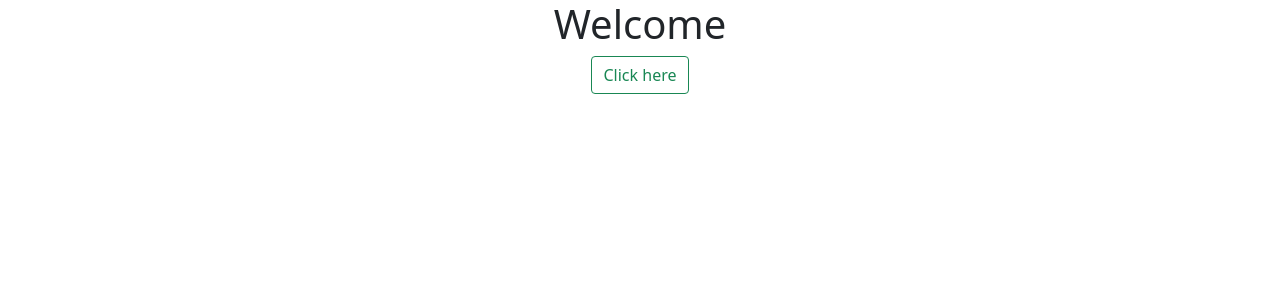
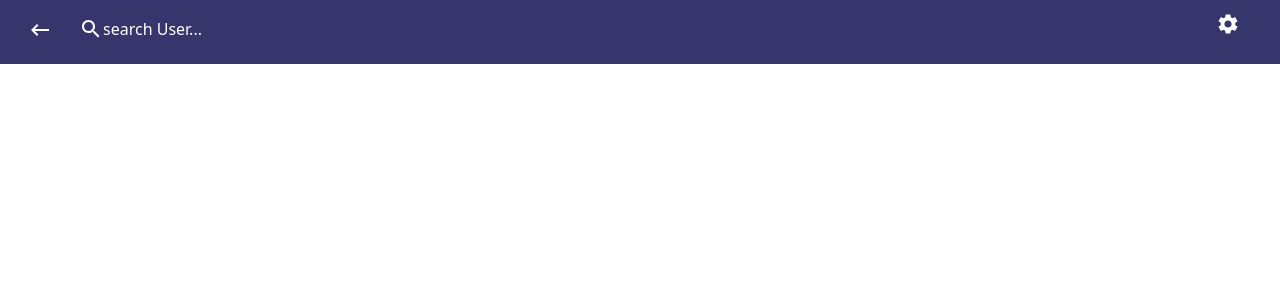
Before and after one commit to rachna112-gautam/Blockchain-project, a React (Create React App) app in the folder client/: page / in a window 1280 px wide. Shown: the top 300 px of the page. Built offline with nearby package versions, Linux system fonts and the light colour scheme.

Commit message:
header ui

```diff
--- a/client/package.json
+++ b/client/package.json
@@ -3,12 +3,16 @@
   "version": "0.1.0",
   "private": true,
   "dependencies": {
+    "@babel/runtime": "^7.10.5",
+    "@material-ui/core": "^4.11.0",
+    "@material-ui/icons": "^4.9.1",
     "@testing-library/jest-dom": "^4.2.4",
     "@testing-library/react": "^9.5.0",
     "@testing-library/user-event": "^7.2.1",
     "bootstrap": "^5.0.0-alpha1",
     "react": "^16.13.1",
     "react-dom": "^16.13.1",
+    "react-icons": "^3.10.0",
     "react-scripts": "3.4.1"
   },
   "scripts": {
--- a/client/src/App.css
+++ b/client/src/App.css
@@ -1,5 +1,8 @@
 .App {
   text-align: center;
+}
+.main{
+  height: 100vh;
 }
 
 .App-logo {
--- a/client/src/App.js
+++ b/client/src/App.js
@@ -1,12 +1,15 @@
 import React from 'react';
 import '../node_modules/bootstrap/dist/css/bootstrap.min.css';
+import Logo from './components/Header/Logo';
+import Language from './components/Header/Languages';
+
 
 
 function App() {
   return (
-    <div className="container text-center">
-       <h1 className="text-center">Welcome</h1>
-       <button className="btn btn-outline-success">Click here</button>
+    <div className="main">
+
+       <Logo></Logo>
     </div>
   );
 }
--- /dev/null
+++ b/client/src/components/Header/Logo.css
@@ -0,0 +1,51 @@
+.header{
+    background-color:#36366d;
+    width: 100%;
+    height: 8vh;
+    display: flex;
+    flex-direction: row;
+}
+.header__setting{
+    height: 20px;
+    position: fixed;
+    left:95%;
+    top: 10px;
+}
+.icon--setting{
+    color: white;
+}
+.icon--back{
+    color: white;
+    margin-left: 15px;
+    margin-top: 12px;
+}
+p{
+    color: white;
+    /* margin-left: 15px; */
+    margin-top: 17px;
+}
+.icon--search{
+    color: white;
+    margin-left: 15px;
+    margin-top: 17px;
+}
+    /* .button--back {
+        border: none;
+        background: #404040;
+        color: #ffffff !important;
+        font-weight: 100;
+        padding: 20px;
+        text-transform: uppercase;
+        border-radius: 6px;
+        display: inline-block;
+        transition: all 0.3s ease 0s;
+        }
+        .button--back:hover {
+            color: #404040 ;
+            font-weight: 700;
+            letter-spacing: 3px;
+            background: none;
+            -webkit-box-shadow: 0px 5px 40px -10px rgba(0,0,0,0.57);
+            -moz-box-shadow: 0px 5px 40px -10px rgba(0,0,0,0.57);
+            transition: all 0.3s ease 0s;
+            } */
--- a/client/src/components/Header/Logo.js
+++ b/client/src/components/Header/Logo.js
@@ -1,9 +1,34 @@
-import React from 'react';
+import React, { Component } from "react";
+import "./Logo.css";
+import SettingsIcon from "@material-ui/icons/Settings";
+import KeyboardBackspaceIcon from '@material-ui/icons/KeyboardBackspace';
+import Button from '@material-ui/core/Button';
+import SearchIcon from '@material-ui/icons/Search';
 
-const Logo = () => {
+export default class Logo extends Component {
+  render() {
     return (
-        <div></div>
-    )
+      <div className="header">
+          <div className="header__back">
+              <Button className="button--back">
+              <KeyboardBackspaceIcon  className="icon--back" />
+              </Button>
+
+          </div>
+
+          <div>
+              <SearchIcon className="icon--search"></SearchIcon>
+
+          </div>
+          <p>search User...</p>
+
+
+        <div className="header__setting">
+          <SettingsIcon className="icon--setting" />
+        </div>
+      </div>
+    );
+  }
 }
 
-export default Logo;
+// export default Logo;
```
Also changed, not shown: 1 other file (tests, documents, lock files or other folders).
